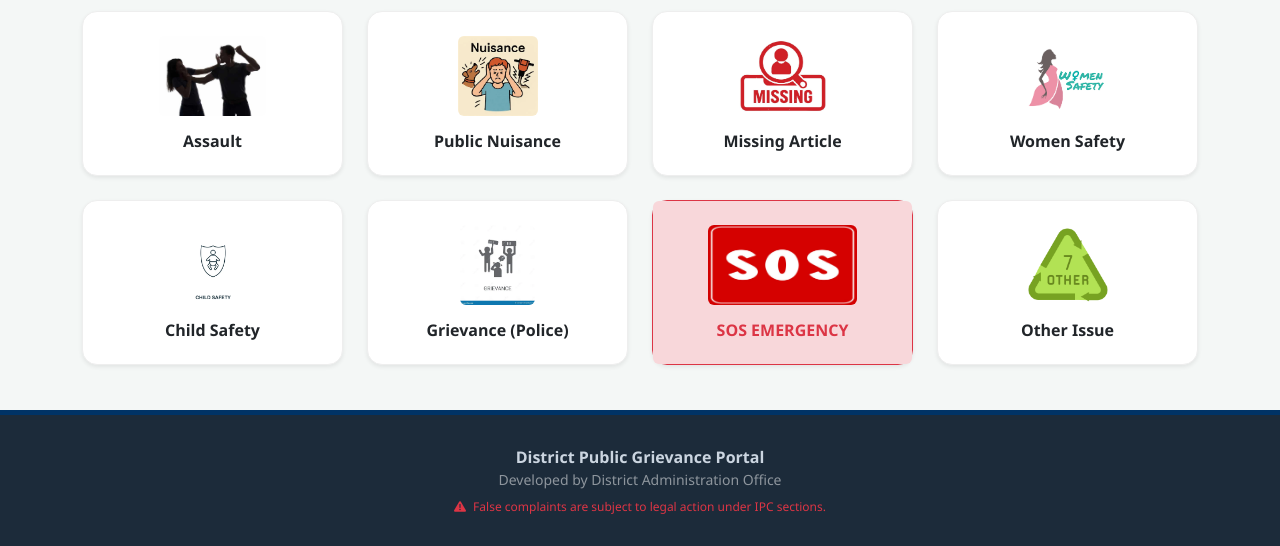
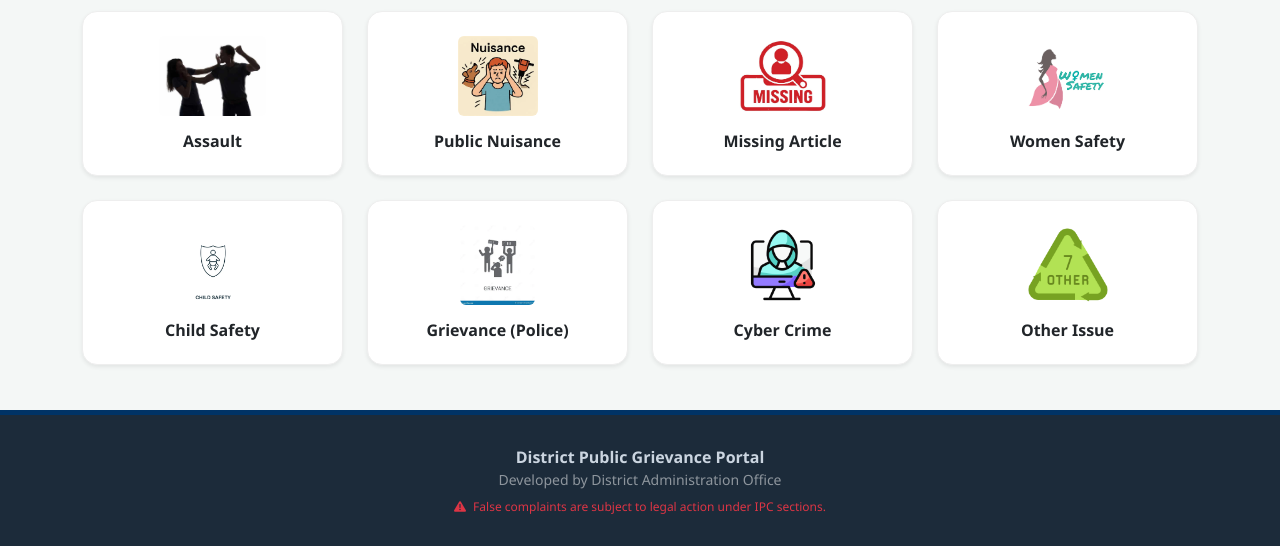
Before and after one commit to vikashpachahara/district-grievance-portal, a Flask app: page /police in a window 1280 px wide. Shown: the part 254-800 px from the top of the page. Run offline with Flask 3, Linux system fonts and the light colour scheme; some libraries are stand-ins or nearby versions.

Commit message:
Update police services page layout and styles

```diff
--- a/templates/police.html
+++ b/templates/police.html
@@ -76,12 +76,12 @@
     </div>
 
     <div class="col-6 col-md-4 col-lg-3">
-        <a href="/sos" class="card h-100 text-decoration-none service-tile shadow-sm border-danger">
-            <div class="card-body text-center p-4 bg-danger-subtle rounded">
+        <a href="/complaint/police/cyber_crime" class="card h-100 text-decoration-none service-tile shadow-sm">
+            <div class="card-body text-center p-4">
                 <div class="icon-box mb-3">
-                    <img src="/static/images/sos.png" alt="SOS" class="img-fluid rounded">
+                    <img src="/static/images/cyber_crime.png" alt="Cyber Crime" class="img-fluid rounded">
                 </div>
-                <h6 class="fw-bold text-danger m-0">SOS EMERGENCY</h6>
+                <h6 class="fw-bold text-dark m-0">Cyber Crime</h6>
             </div>
         </a>
     </div>
```
